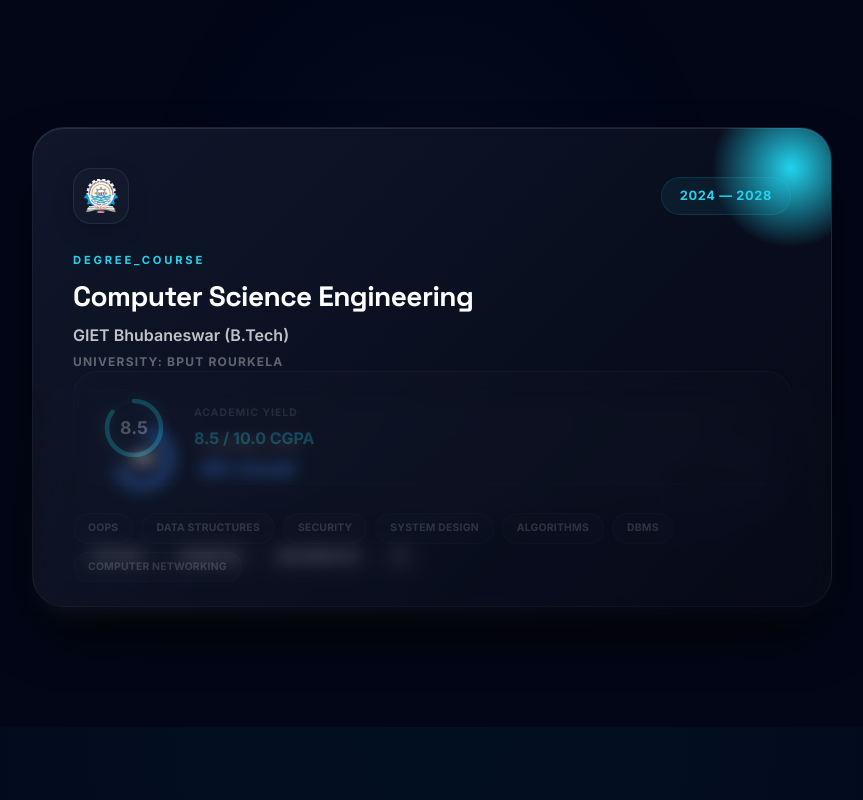
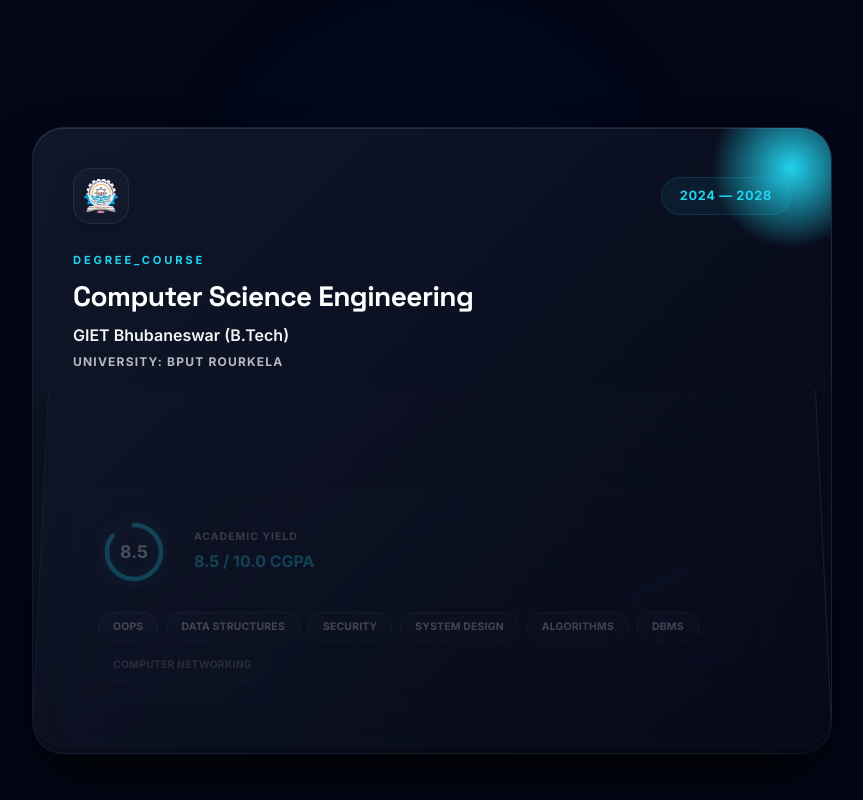
Before and after one commit to lokanathmeher19/lokanathmeher19.github.io, a React (Vite) app: page / in a window 1280 px wide. Shown: the part 4440-5240 px from the top of the page, without its empty margins (208-1071 px from the left). Built offline with nearby package versions, Linux system fonts and the light colour scheme; the HTML template or start-up script is replaced by a standard one; a web font is replaced by a local one.

Commit message:
Improve portfolio

```diff
--- a/src/index.css
+++ b/src/index.css
@@ -471,7 +471,7 @@
   position: relative;
   width: 100%;
   max-width: 800px;
-  height: 480px;
+  height: 620px;
   display: flex;
   justify-content: center;
   align-items: center;
@@ -482,8 +482,6 @@
   height: 100%;
   width: 100%;
   background: linear-gradient(135deg, var(--bg-3) 0%, var(--bg-2) 100%);
-  backdrop-filter: blur(30px);
-  -webkit-backdrop-filter: blur(30px);
   border: 1px solid rgba(255, 255, 255, 0.08);
   border-radius: 32px;
   padding: 40px;
--- a/src/pages/Education.jsx
+++ b/src/pages/Education.jsx
@@ -87,7 +87,6 @@
         z,
         rotateX,
         opacity,
-        filter: `blur(${blurAmount}px)`,
       }}
       transition={{
         type: "spring",
@@ -99,7 +98,6 @@
         position: 'absolute',
         width: '100%',
         height: '100%',
-        transformStyle: 'preserve-3d',
         zIndex: total - cardPosition,
         pointerEvents,
         cursor: cardPosition === 0 ? 'pointer' : 'default',
@@ -162,24 +160,24 @@
           <h3 style={{ fontSize: '1.75rem', fontWeight: 900, color: '#fff', marginBottom: '10px', letterSpacing: '-0.02em', lineHeight: 1.2 }}>
             {edu.degree}
           </h3>
-          <div style={{ fontSize: '1rem', color: 'rgba(255, 255, 255, 0.75)', fontWeight: 600, marginBottom: '6px', lineHeight: 1.4 }}>
+          <div style={{ fontSize: '1rem', color: 'rgba(255, 255, 255, 0.95)', fontWeight: 600, marginBottom: '6px', lineHeight: 1.4 }}>
             {edu.institutionShort || edu.institution}
           </div>
-          <div style={{ fontSize: '0.75rem', fontWeight: 800, color: 'rgba(255, 255, 255, 0.35)', letterSpacing: '0.1em' }}>
+          <div style={{ fontSize: '0.75rem', fontWeight: 800, color: 'rgba(255, 255, 255, 0.7)', letterSpacing: '0.1em' }}>
             {edu.university ? `UNIVERSITY: ${edu.university.toUpperCase()}` : edu.board ? `BOARD: ${edu.board.toUpperCase()}` : ''}
           </div>
         </div>
 
         {/* Lower Content */}
-        <div style={{ position: 'relative', zIndex: 1 }}>
+        <div style={{ position: 'relative', zIndex: 1, opacity: cardPosition === 0 ? 1 : 0, transition: 'opacity 0.3s' }}>
+          {/* Container holding Score and Tags */}
+          <div style={{
+            display: 'flex', flexDirection: 'column', gap: '24px',
+            padding: '24px', background: 'rgba(255, 255, 255, 0.01)',
+            border: '1px solid rgba(255, 255, 255, 0.03)', borderRadius: '24px',
+          }}>
             {/* Score Section with SVG Gauge */}
-          <div style={{
-            display: 'flex', alignItems: 'center', gap: '24px',
-            padding: '20px 24px', background: 'rgba(255, 255, 255, 0.01)',
-            border: '1px solid rgba(255, 255, 255, 0.03)', borderRadius: '24px',
-            marginBottom: '28px',
-            backdropFilter: 'blur(10px)'
-          }}>
+            <div style={{ display: 'flex', alignItems: 'center', gap: '24px' }}>
               <div style={{ position: 'relative', width: '72px', height: '72px', display: 'flex', alignItems: 'center', justifyContent: 'center' }}>
                 <svg width="72" height="72" viewBox="0 0 80 80">
                   <circle cx="40" cy="40" r="30" stroke="rgba(255, 255, 255, 0.03)" strokeWidth="5" fill="transparent" />
@@ -201,7 +199,7 @@
                 </div>
               </div>
               <div>
-              <div style={{ fontSize: '0.65rem', color: 'rgba(255, 255, 255, 0.4)', fontWeight: 800, letterSpacing: '0.1em', marginBottom: '4px' }}>ACADEMIC YIELD</div>
+                <div style={{ fontSize: '0.65rem', color: 'rgba(255, 255, 255, 0.7)', fontWeight: 800, letterSpacing: '0.1em', marginBottom: '4px' }}>ACADEMIC YIELD</div>
                 <div style={{ fontSize: '1rem', fontWeight: 900, color: edu.color }}>
                   {edu.unit === 'CGPA' ? `${edu.score} / 10.0 CGPA` : `${edu.score}% Overall`}
                 </div>
@@ -212,13 +210,14 @@
             <div style={{ display: 'flex', flexWrap: 'wrap', gap: '8px' }}>
               {edu.features.map(feat => (
                 <span key={feat} className="glass-tag" style={{
-                fontSize: '0.65rem', fontWeight: 800, color: 'rgba(255, 255, 255, 0.6)',
-                borderColor: 'rgba(255, 255, 255, 0.06)',
+                  fontSize: '0.65rem', fontWeight: 800, color: 'rgba(255, 255, 255, 0.9)',
+                  borderColor: 'rgba(255, 255, 255, 0.15)',
                   padding: '6px 14px', letterSpacing: '0.02em'
                 }}>
                   {feat.toUpperCase()}
                 </span>
               ))}
+            </div>
           </div>
         </div>
       </div>
@@ -300,23 +299,24 @@
           <h3 style={{ fontSize: '1.4rem', fontWeight: 900, color: '#fff', marginBottom: '8px', letterSpacing: '-0.02em', lineHeight: 1.2 }}>
             {edu.degree}
           </h3>
-          <div style={{ fontSize: '0.9rem', color: 'rgba(255, 255, 255, 0.75)', fontWeight: 600, marginBottom: '6px', lineHeight: 1.4 }}>
+          <div style={{ fontSize: '0.9rem', color: 'rgba(255, 255, 255, 0.95)', fontWeight: 600, marginBottom: '6px', lineHeight: 1.4 }}>
             {edu.institutionShort || edu.institution}
           </div>
-          <div style={{ fontSize: '0.7rem', fontWeight: 800, color: 'rgba(255, 255, 255, 0.35)', letterSpacing: '0.1em' }}>
+          <div style={{ fontSize: '0.7rem', fontWeight: 800, color: 'rgba(255, 255, 255, 0.7)', letterSpacing: '0.1em' }}>
             {edu.university ? `UNIVERSITY: ${edu.university.toUpperCase()}` : edu.board ? `BOARD: ${edu.board.toUpperCase()}` : ''}
           </div>
         </div>
 
         {/* Lower Content */}
         <div style={{ position: 'relative', zIndex: 1, marginTop: '24px' }}>
+          {/* Container holding Score and Tags */}
+          <div style={{
+            display: 'flex', flexDirection: 'column', gap: '20px',
+            padding: '20px', background: 'rgba(255, 255, 255, 0.01)',
+            border: '1px solid rgba(255, 255, 255, 0.03)', borderRadius: '20px',
+          }}>
             {/* Score Section with SVG Gauge */}
-          <div style={{
-            display: 'flex', alignItems: 'center', gap: '20px',
-            padding: '16px 20px', background: 'rgba(255, 255, 255, 0.01)',
-            border: '1px solid rgba(255, 255, 255, 0.03)', borderRadius: '20px',
-            marginBottom: '20px'
-          }}>
+            <div style={{ display: 'flex', alignItems: 'center', gap: '20px' }}>
               <div style={{ position: 'relative', width: '64px', height: '64px', display: 'flex', alignItems: 'center', justifyContent: 'center' }}>
                 <svg width="64" height="64" viewBox="0 0 80 80">
                   <circle cx="40" cy="40" r="30" stroke="rgba(255, 255, 255, 0.03)" strokeWidth="5" fill="transparent" />
@@ -337,7 +337,7 @@
                 </div>
               </div>
               <div>
-              <div style={{ fontSize: '0.6rem', color: 'rgba(255, 255, 255, 0.4)', fontWeight: 800, letterSpacing: '0.1em', marginBottom: '2px' }}>ACADEMIC YIELD</div>
+                <div style={{ fontSize: '0.6rem', color: 'rgba(255, 255, 255, 0.7)', fontWeight: 800, letterSpacing: '0.1em', marginBottom: '2px' }}>ACADEMIC YIELD</div>
                 <div style={{ fontSize: '0.85rem', fontWeight: 900, color: edu.color }}>
                   {edu.unit === 'CGPA' ? `${edu.score} / 10.0 CGPA` : `${edu.score}% Overall`}
                 </div>
@@ -348,12 +348,14 @@
             <div style={{ display: 'flex', flexWrap: 'wrap', gap: '6px' }}>
               {edu.features.map(feat => (
                 <span key={feat} className="glass-tag" style={{
-                fontSize: '0.6rem', fontWeight: 800, color: 'rgba(255, 255, 255, 0.6)',
+                  fontSize: '0.6rem', fontWeight: 800, color: 'rgba(255, 255, 255, 0.9)',
+                  borderColor: 'rgba(255, 255, 255, 0.15)',
                   padding: '5px 12px', letterSpacing: '0.02em'
                 }}>
                   {feat.toUpperCase()}
                 </span>
               ))}
+            </div>
           </div>
         </div>
       </div>
```
Lines whose indentation alone changed are shown as unchanged.
